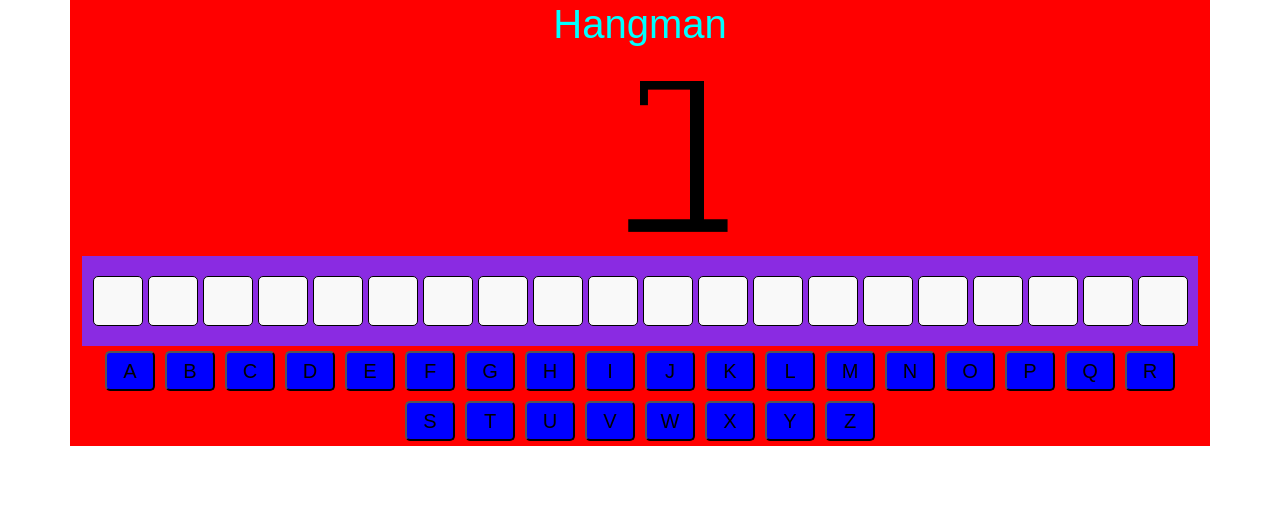
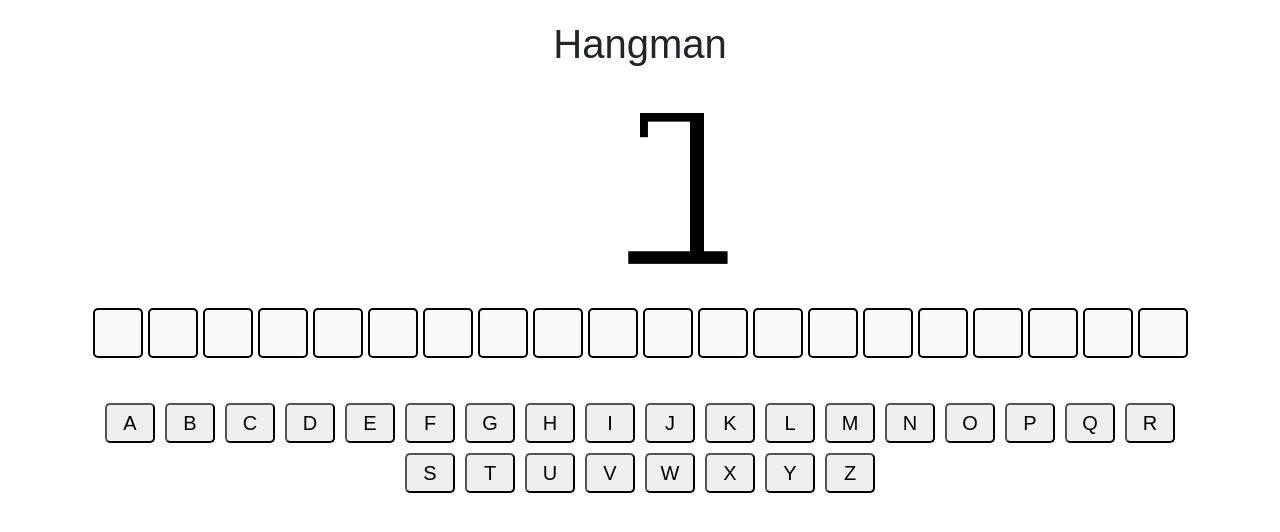
Before and after one commit to FionaSeahShuHui/WordWizard, a plain HTML site: page index.html in a window 1280 px wide. Drawn offline with nearby package versions, Linux system fonts and the light colour scheme.

Commit message:
chore: finalize css styling

```diff
--- a/css/index.css
+++ b/css/index.css
@@ -3,27 +3,35 @@
 }
 
 .container {
-    background-color: red;
     text-align: center;
 }
 
 .container .title {
-    color: aqua;
+    margin-top: 20px;
+    margin-bottom: 20px;
+}
+
+.container .title h1{
+    font-size: 40px;
+}
+
+#hangmanImageContainer {
+    margin-bottom: 20px;
 }
 
 #wordGuess {
-    background-color: blueviolet;
     display: flex;
     gap: 5px;
     align-items: center;
     justify-content: center;
+    margin-bottom: 20px;
 }
 
 .wordGuessLetter {
     width: 50px;
     height: 50px;
     border-radius: 5px;
-    border: 1.5px solid black;
+    border: 2px solid black;
     display: flex;
     justify-content: center;
     align-items: center;
@@ -36,7 +44,6 @@
 }
 
 .keyboardButton{
-    background-color: blue;
     border-radius: 5px;
     width: 50px;
     height: 40px;
```
